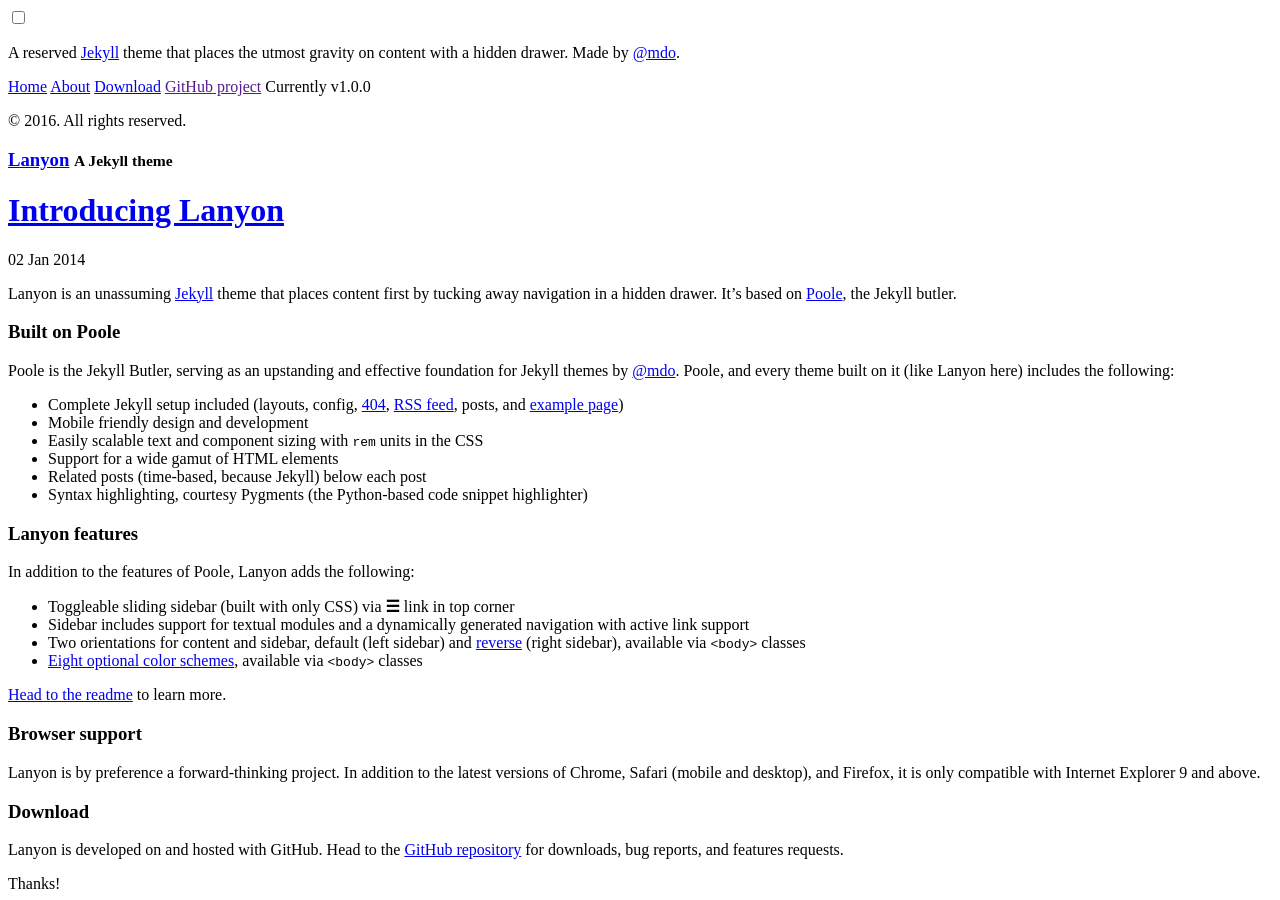
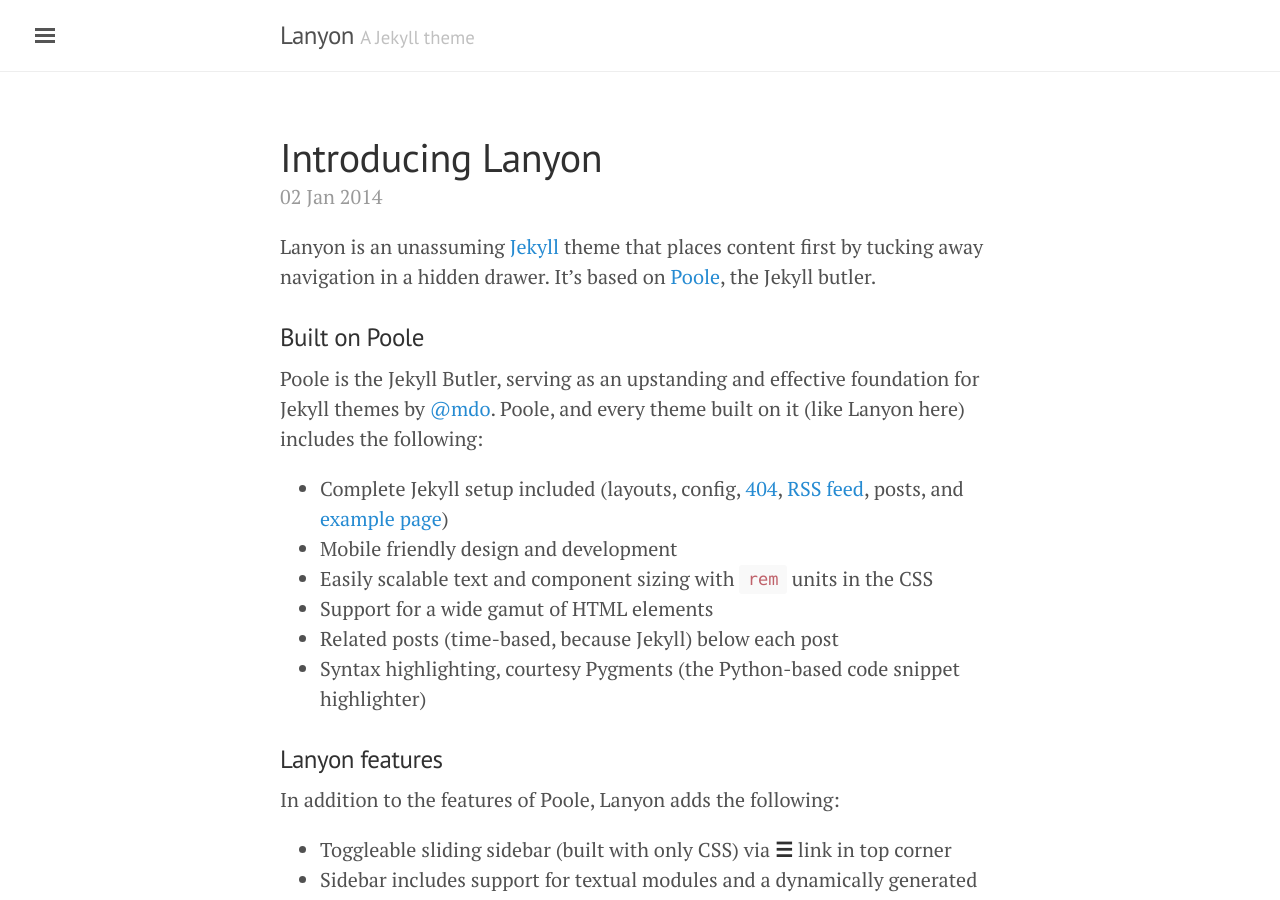
Before and after one commit to FabLabWgtn/Wavy, a Jekyll site: the page built from index.html, in a window 1280 px wide and 900 px high. Built offline with Jekyll 4.4.1, drawn with Linux system fonts in a browser that asks for light colours; the list of posts is cut into pages by our own code; part of the change alters nothing that is shown.

```diff
--- a/_config.yml
+++ b/_config.yml
@@ -9,7 +9,7 @@ title:               Lanyon
 tagline:             'A Jekyll theme'
 description:         'A reserved <a href="http://jekyllrb.com" target="_blank">Jekyll</a> theme that places the utmost gravity on content with a hidden drawer. Made by <a href="https://twitter.com/mdo" target="_blank">@mdo</a>.'
 url:                 'http://fablabwgtn.github.io/'
-baseurl:             'Team1-MU_OpenDesign2016'
+baseurl:             ''
 paginate:            5
 
 # About/contact
```
